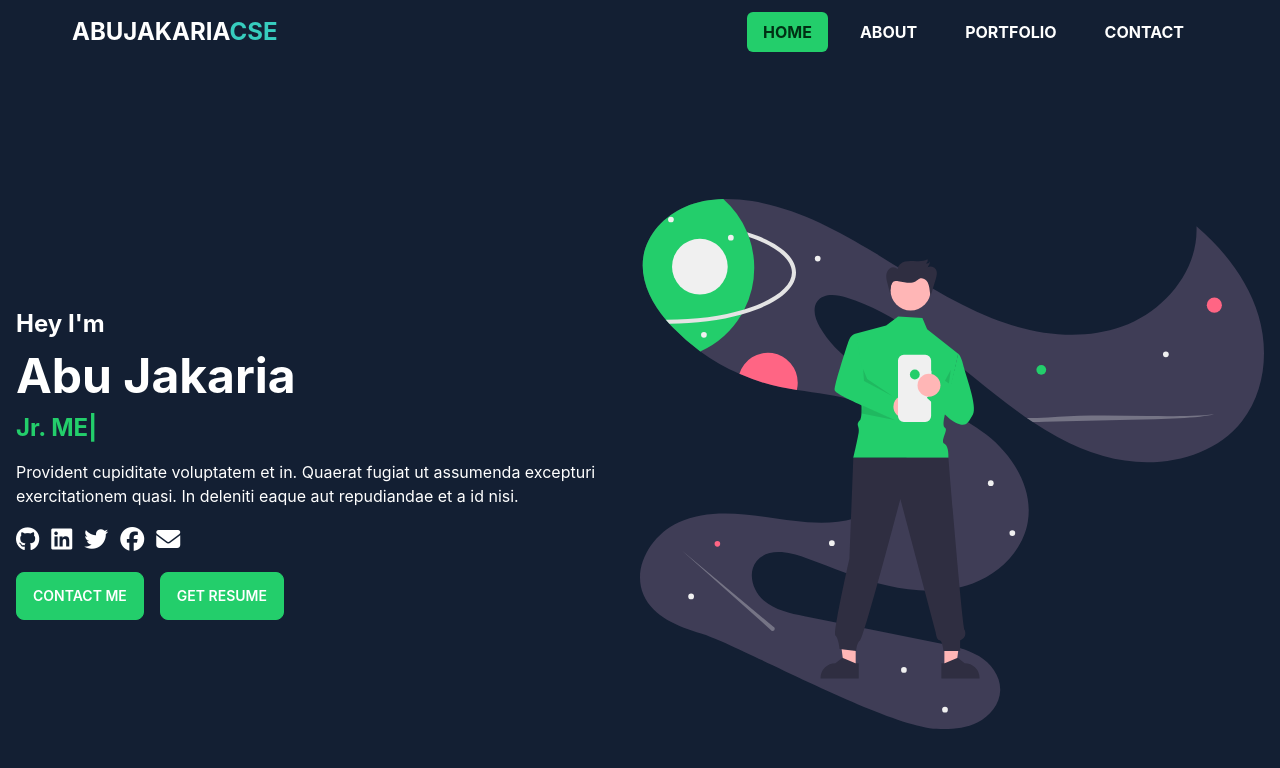
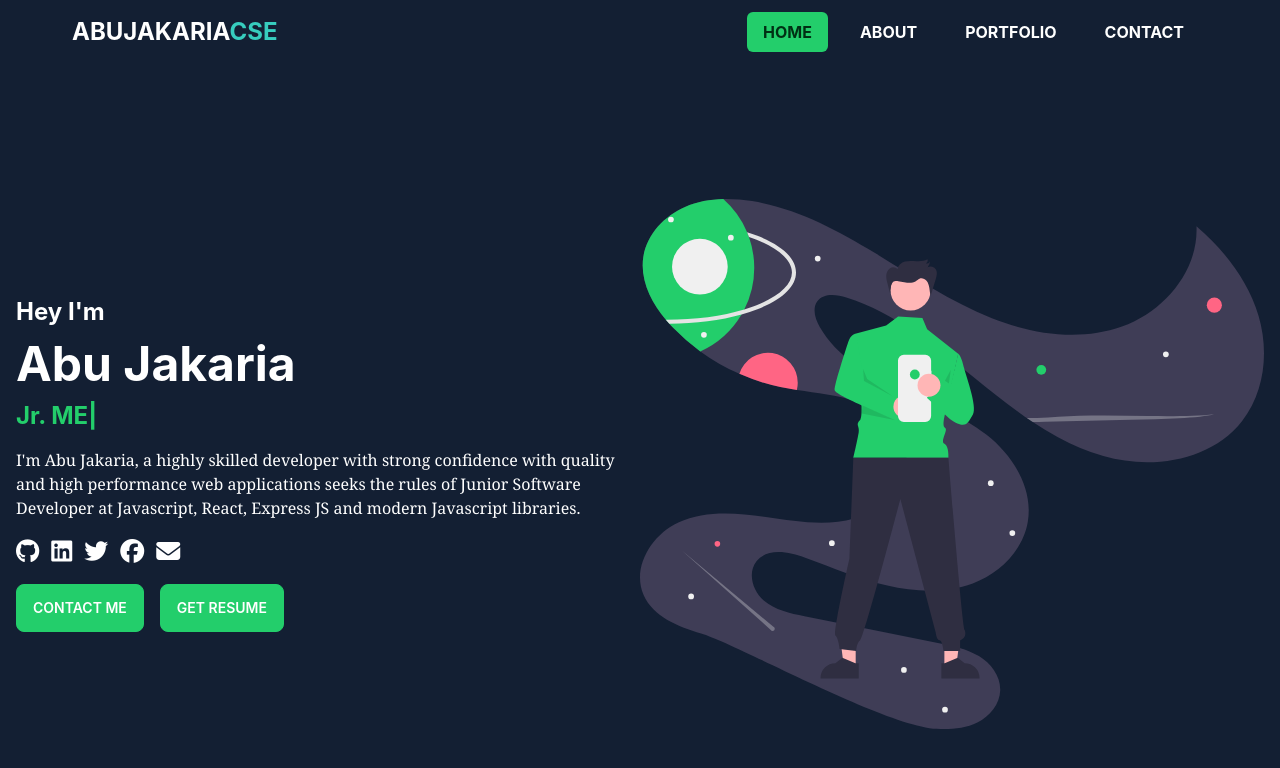
Before and after one commit to abujakariacse/portfolio, a React (Create React App) app: page / in a window 1280 px wide. Shown: the top 768 px of the page. Built offline with nearby package versions, Linux system fonts and the light colour scheme.

Commit message:
homepage banner

```diff
--- a/src/Pages/Home/Banner.js
+++ b/src/Pages/Home/Banner.js
@@ -22,7 +22,7 @@ const Banner = () => {
                                 loop
                             />
                         </h2>
-                        <p class="py-4 text-white">Provident cupiditate voluptatem et in. Quaerat fugiat ut assumenda excepturi exercitationem quasi. In deleniti eaque aut repudiandae et a id nisi.</p>
+                        <p class="py-4 text-white font-serif">I'm Abu Jakaria, a highly skilled developer with strong confidence with quality and high performance web applications seeks the rules of Junior Software Developer at Javascript, React, Express JS and modern Javascript libraries.</p>
                         <div className='mb-4'>
                             <span className='text-2xl text-white mr-3 hover:text-primary transition ease-in-out duration-300'><a href="https://github.com/abujakariacse" target="_blank" rel="noreferrer"><i class="fa-brands fa-github"></i></a></span>
                             <span className='text-white text-2xl mr-3'><a href="https://linkedin.com/in/abujakariacse" target="_blank" rel="noreferrer"><i class="fa-brands fa-linkedin"></i></a></span>
```
